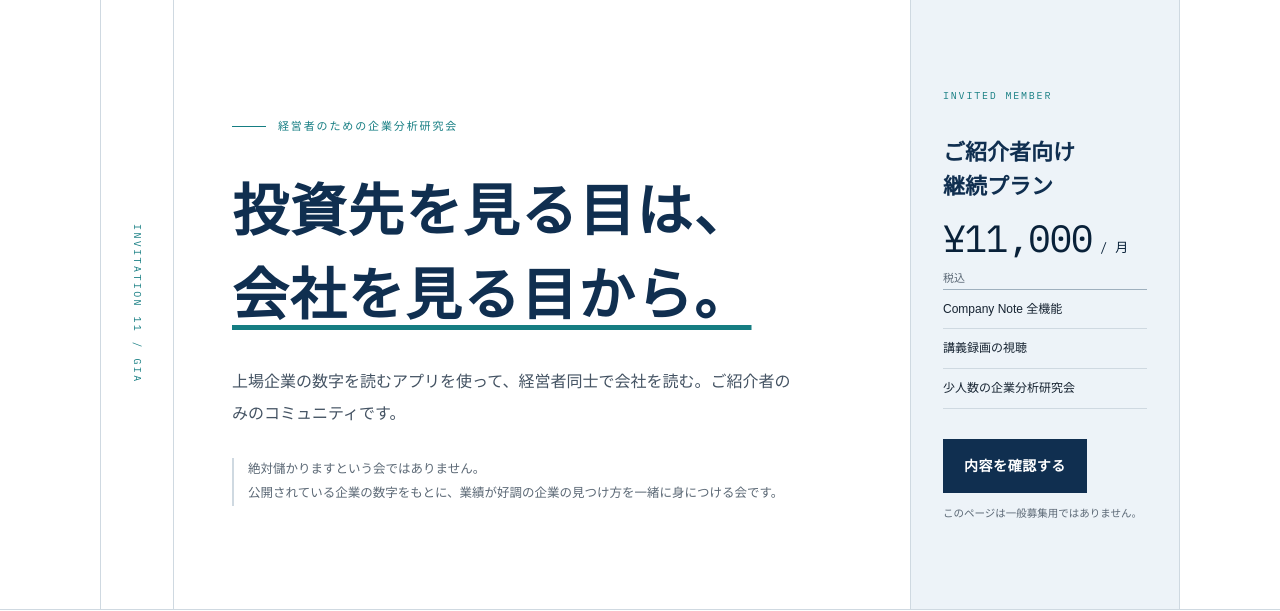
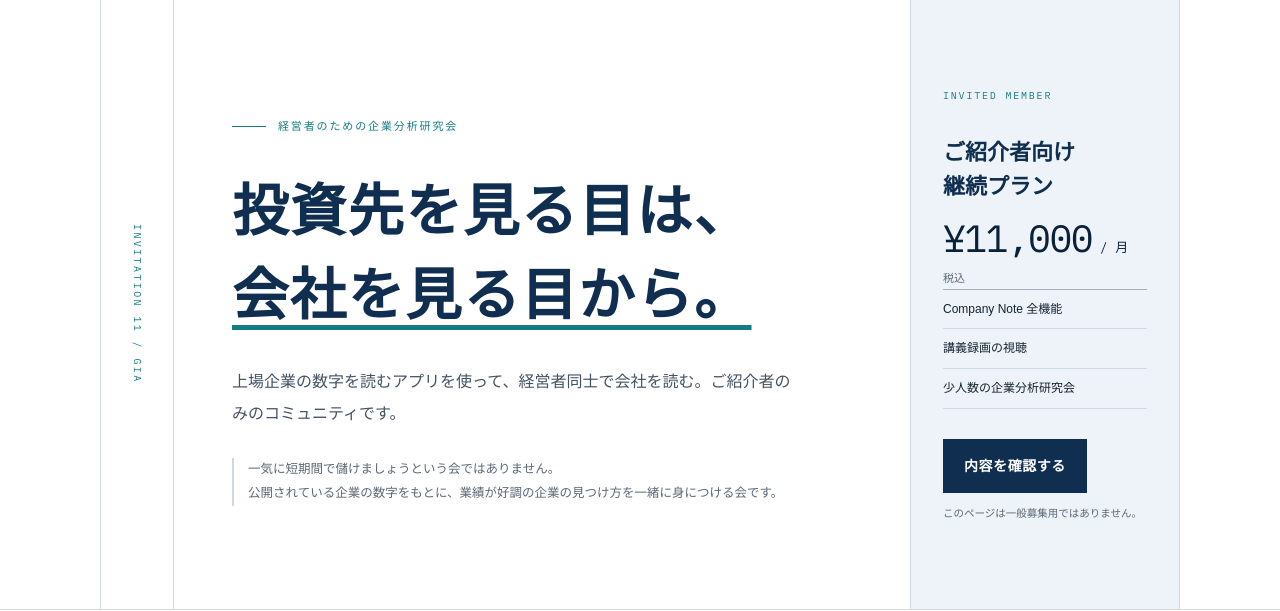
Before and after one commit to kazu202405/stock, a Flask app: page /invite in a window 1280 px wide. Shown: the part 52-663 px from the top of the page. Run offline with Flask 3, Linux system fonts and the light colour scheme; parts of the project's set-up code (start-up, migrations or seed data) failed here and were passed over; some web fonts are replaced.

Commit message:
招待ページの境界線を「短期で儲ける会ではない」に書き換える
「絶対儲かりますという会ではありません」は、否定しているのに
「絶対儲かります」という語をページの一番目立つ位置に置く形だった。
否定する対象を短期売買に寄せて、扱わない領域をはっきりさせる。

文が長くなるので折り返しを再測定した。320〜1920pxの13幅 ×
v=a/b/c で、1〜2文字だけの行・行頭禁則違反・横スクロールとも0件。

Co-Authored-By: Claude Opus 5 (1M context) <noreply@anthropic.com>
Claude-Session: https://claude.ai/code/session_0121yHjWpK1ChtU2VuAEk3SR

```diff
--- a/templates/invite.html
+++ b/templates/invite.html
@@ -531,7 +531,7 @@ footer strong{ color:#d6e0e7; }
       </h1>
       <p class="hero-lead">{{ head.lead }}</p>
       <p class="hero-note">
-        絶対儲かりますという会ではありません。<br>
+        一気に短期間で儲けましょうという会ではありません。<br>
         公開されている企業の数字をもとに、業績が好調の企業の見つけ方を一緒に身につける会です。
       </p>
     </div>
```
